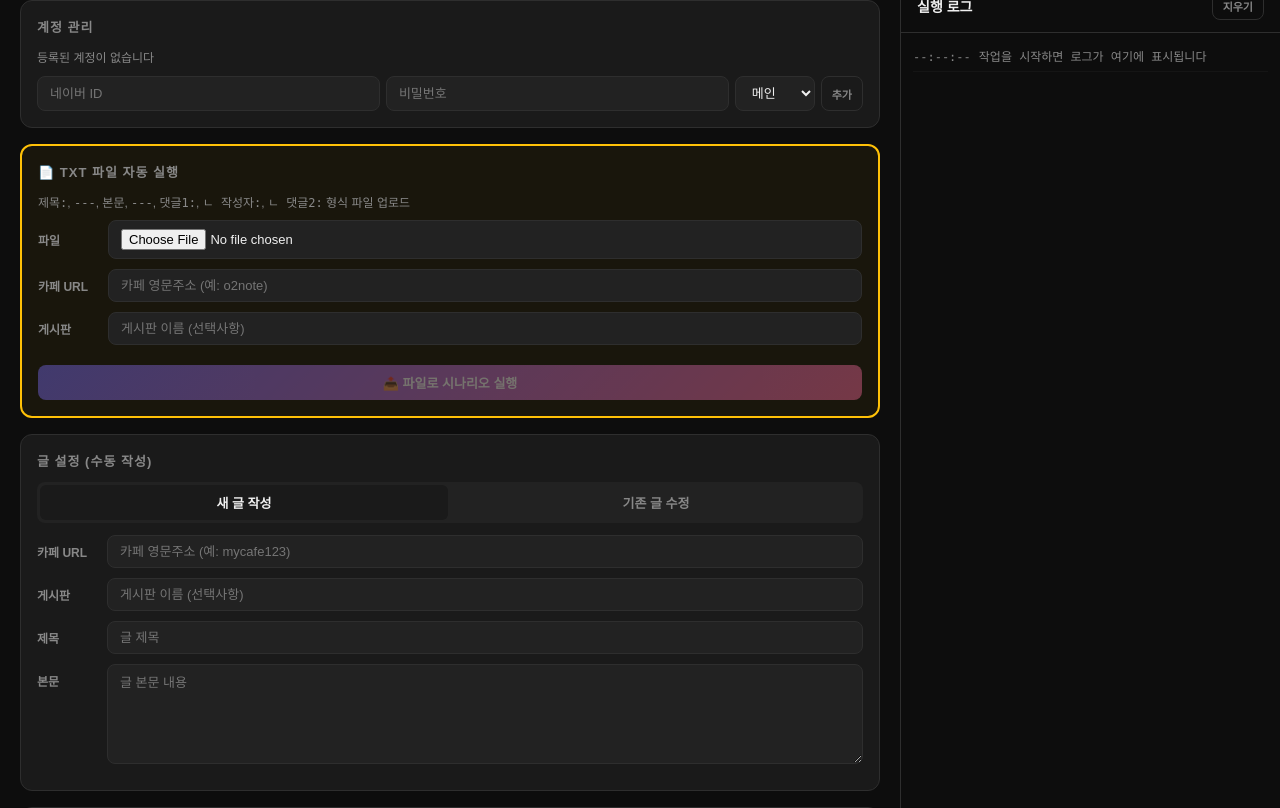
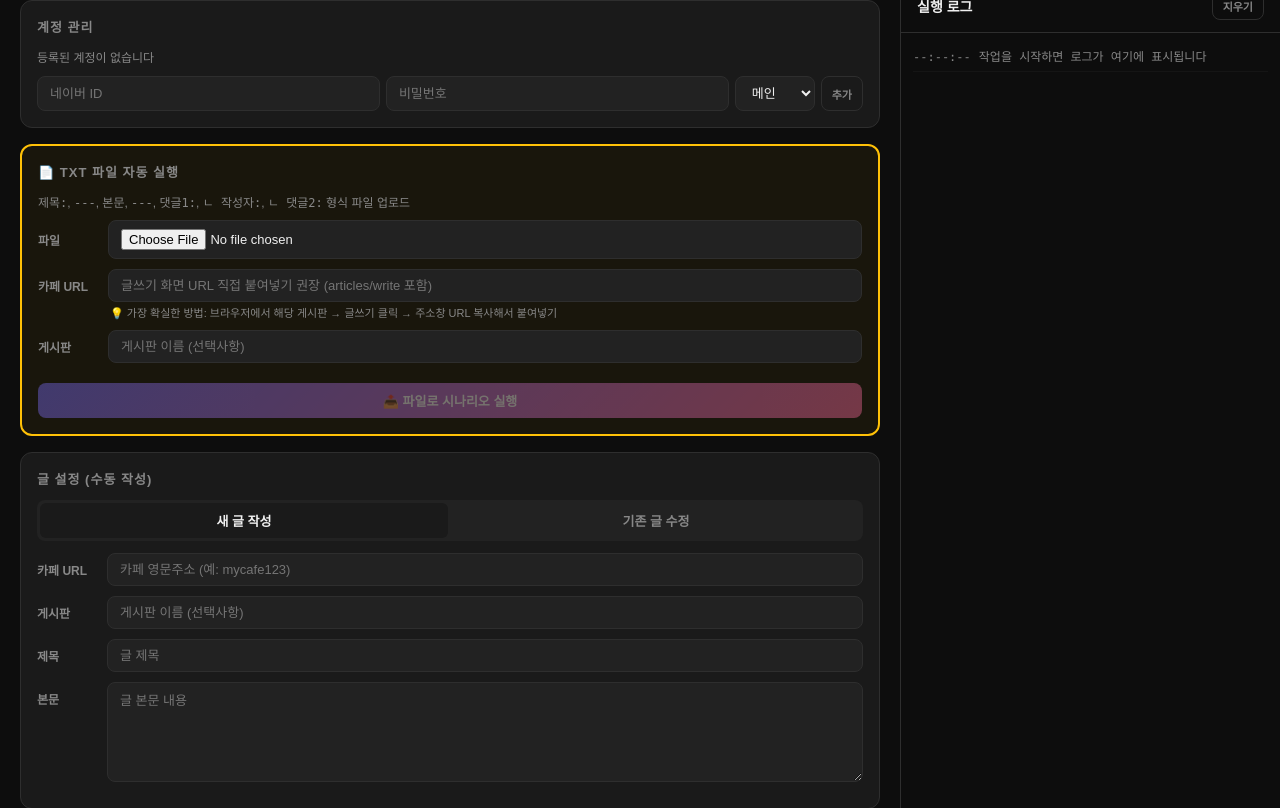
Before and after one commit to washb22/cafebot, a Flask app: page / in a window 1280 px wide. Shown: the part 72-880 px from the top of the page. Run offline with Flask 3, Linux system fonts and the light colour scheme; data that the repository does not hold is empty.

Commit message:
UI 업데이트
Co-Authored-By: Claude Opus 4.6 (1M context) <noreply@anthropic.com>

```diff
--- a/templates/index.html
+++ b/templates/index.html
@@ -132,7 +132,10 @@
       </div>
       <div class="form-row">
         <div class="form-label">카페 URL</div>
-        <input id="scenarioCafeUrl" class="form-input" placeholder="카페 영문주소 (예: o2note)">
+        <input id="scenarioCafeUrl" class="form-input" placeholder="글쓰기 화면 URL 직접 붙여넣기 권장 (articles/write 포함)">
+      </div>
+      <div style="font-size:11px;color:var(--muted);margin:-8px 0 10px 0;padding-left:72px">
+        💡 가장 확실한 방법: 브라우저에서 해당 게시판 → 글쓰기 클릭 → 주소창 URL 복사해서 붙여넣기
       </div>
       <div class="form-row">
         <div class="form-label">게시판</div>
```
